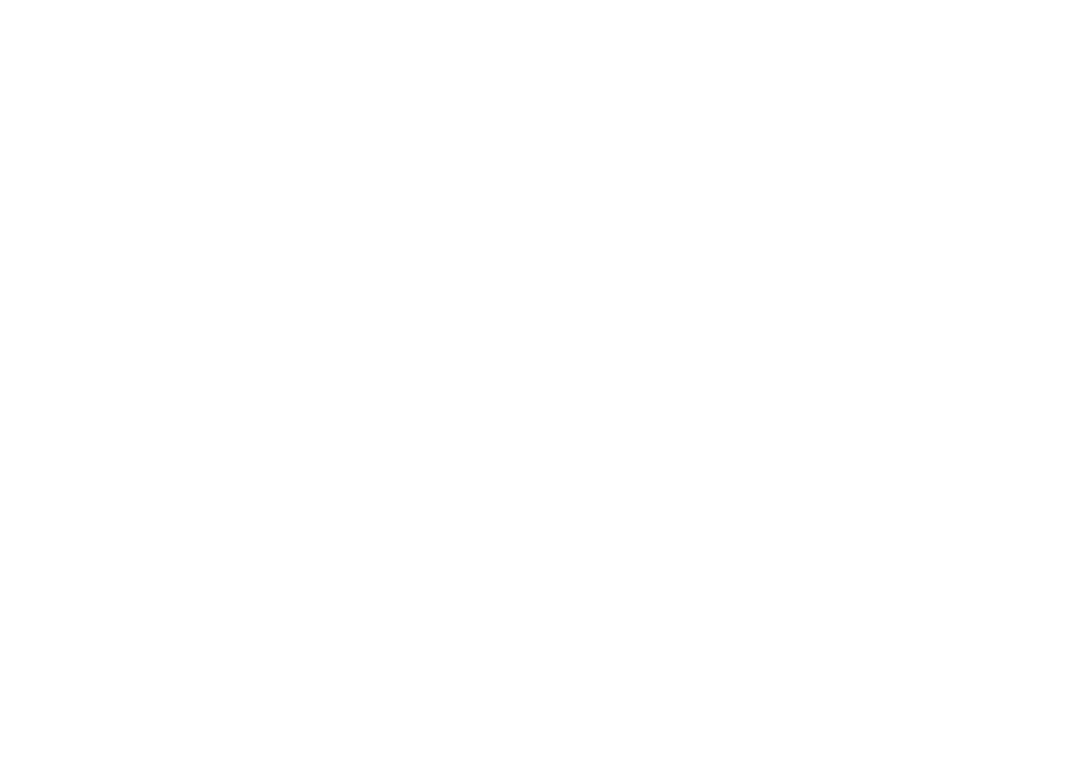
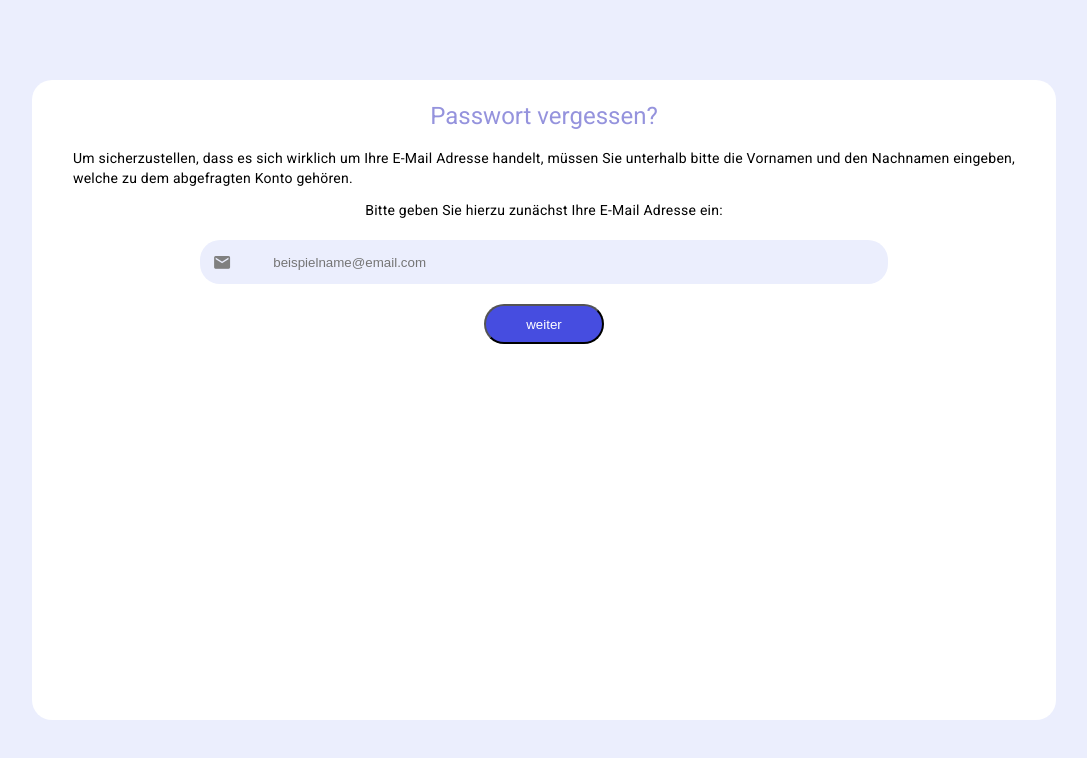
Before and after one commit to JulienQuabeck/DaBubbleTest, an Angular app: page /passwortForgotten in a window 1280 px wide. Before the commit this address led to /. Shown: the top 758 px of the page, without its empty margins (96-1183 px from the left). Built offline with nearby package versions, Linux system fonts and the light colour scheme.

Commit message:
pw forgotten

```diff
--- a/src/app/app.routes.ts
+++ b/src/app/app.routes.ts
@@ -2,9 +2,11 @@
 import { LoginComponent } from './login/login.component';
 import { DashboardComponent } from './dashboard/dashboard.component';
 import { RegisterComponent } from './register/register.component';
+import { PasswordForgottenComponent } from './password-forgotten/password-forgotten.component';
 
 export const routes: Routes = [
     {path: "", component: LoginComponent},
     {path: "register", component: RegisterComponent},
-    {path: "dashboard", component: DashboardComponent}
+    {path: "dashboard", component: DashboardComponent},
+    {path: "passwortForgotten", component: PasswordForgottenComponent}
 ];
--- a/src/app/login/login.component.html
+++ b/src/app/login/login.component.html
@@ -28,7 +28,7 @@
                         required>
                 </div>
 
-                <a href="">Passwort vergessen?</a>
+                <span class="pwForgotten" routerLink="'/passwortForgotten'">Passwort vergessen?</span>
             </div>
 
             <div class="divider-container">
--- a/src/app/login/login.component.scss
+++ b/src/app/login/login.component.scss
@@ -235,12 +235,15 @@
             }
         }
     }
+}
 
-    a {
-        margin-top: 5%;
-        text-decoration: none;
-        color: rgb(149, 147, 221);
-        margin-bottom: 5%;
+.pwForgotten {
+    margin-top: 5%;
+    text-decoration: none;
+    color: rgb(149, 147, 221);
+    margin-bottom: 5%;
+    &:hover{
+        cursor:pointer;
     }
 }
 
--- /dev/null
+++ b/src/app/password-forgotten/password-forgotten.component.html
@@ -0,0 +1,17 @@
+<section>
+    <div class="content">
+        <h1>Passwort vergessen?</h1>
+        <p>Um sicherzustellen, dass es sich wirklich um Ihre E-Mail Adresse handelt, müssen Sie unterhalb bitte die Vornamen und den Nachnamen eingeben,<br/> welche zu dem abgefragten Konto gehören. </p>
+        <div class="input-container">
+            Bitte geben Sie hierzu zunächst Ihre E-Mail Adresse ein:
+            <br/>
+            <br/>
+            <div class="input-background">
+                <mat-icon fontIcon="mail"></mat-icon>
+                <input name="email" id="email" [(ngModel)]="email" autocomplete="email"
+                    placeholder="beispielname@email.com" required>
+            </div>
+            <button class="login-button" mat-flat-button>weiter</button>
+        </div>
+    </div>
+</section>
--- /dev/null
+++ b/src/app/password-forgotten/password-forgotten.component.scss
@@ -0,0 +1,79 @@
+section{
+    background-color: rgb(235, 238, 253);
+    width:100vw;
+    height:100%;
+    display:flex;
+    justify-content: center;
+    align-items: center;
+    .content{
+        padding:20px;
+        box-sizing: border-box;
+        background-color:white;
+        border-radius:20px;
+        width:80%;
+        height:80%;
+        display:flex;
+        flex-direction: column;
+        align-items: center;
+        h1{
+            color: rgb(149, 147, 221);
+        }
+    }
+}
+
+.input-container {
+    width: 100%;
+    display: flex;
+    flex-direction: column;
+    align-items: center;
+
+    div {
+        background-color: rgb(235, 238, 253);
+        border-radius: 20px;
+        height: 44px;
+        width: 70%;
+        display: flex;
+        justify-content: center;
+        align-items: center;
+        margin-bottom: 20px;
+        position: relative;
+
+        &:hover {
+            cursor: text;
+            border: 2px solid rgb(149, 147, 221);
+            height: 40px;
+        }
+
+        mat-icon {
+            position: absolute;
+            left: 10px;
+            transform: scale(0.8);
+            color: gray;
+        }
+
+        input {
+            border: unset;
+            background-color: rgb(235, 238, 253);
+            width: 85%;
+            height: 100%;
+            box-sizing: border-box;
+            margin-left: 40px;
+
+            &:focus {
+                outline: unset;
+                border: unset;
+            }
+        }
+    }
+}
+
+.login-button {
+    color: white;
+    background-color: rgb(70, 77, 224);
+    border-radius: 20px;
+    height: 40px;
+    width: 120px;
+    &:hover{
+        cursor:pointer;
+    }
+}
--- /dev/null
+++ b/src/app/password-forgotten/password-forgotten.component.ts
@@ -0,0 +1,17 @@
+import { Component } from '@angular/core';
+import { FormsModule } from '@angular/forms';
+import { MatIconModule } from '@angular/material/icon';
+
+@Component({
+  selector: 'app-password-forgotten',
+  standalone: true,
+  imports: [MatIconModule, FormsModule],
+  templateUrl: './password-forgotten.component.html',
+  styleUrl: './password-forgotten.component.scss'
+})
+export class PasswordForgottenComponent {
+
+  email: string = '';
+  password: string = '';
+
+}
```
Also changed, not shown: src/app/login/login.component.ts (+10 -9 lines), 1 other file (tests, documents, lock files or other folders).
